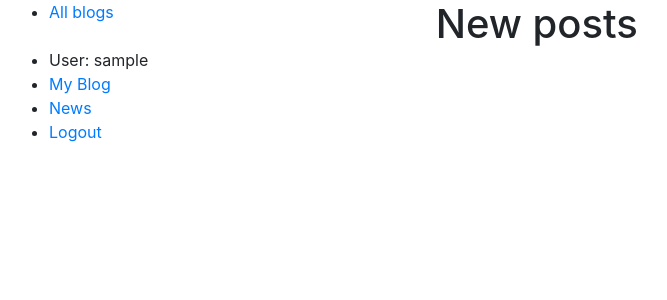
After one commit to Bergion/Blog, a Django app: page /news/ in a window 1280 px wide. The commit adds this page. Shown: the top 300 px of the page, without its empty margins (6-673 px from the left). Run offline with Django 3.2, Linux system fonts and the light colour scheme; the visitor is signed in with stand-in values (Sample User, id 1); data comes from the database, SQL or seed files in the repository; data that the repository does not hold is empty; some libraries are stand-ins or nearby versions.

Commit message:
Login system + Mark as read feature

```diff
--- a/Blog/admin.py
+++ b/Blog/admin.py
@@ -1,8 +1,9 @@
 from django.contrib import admin
-from .models import Blog, Post, Subscription
+from .models import Blog, Post, Subscription, MarkedAsRead
 # Register your models here.
 
 
 admin.site.register(Blog)
 admin.site.register(Post)
 admin.site.register(Subscription)
+admin.site.register(MarkedAsRead)
--- a/Blog/models.py
+++ b/Blog/models.py
@@ -42,8 +42,22 @@ class Subscription(models.Model):
     class Meta:
         unique_together = ('user', 'blog')
 
+
+class MarkedAsRead(models.Model):
+
+    user = models.ForeignKey(User, on_delete=models.CASCADE, related_name='marked')
+    post = models.ForeignKey(Post, on_delete=models.CASCADE, related_name='marked')
+
+    class Meta:
+        unique_together = ('user', 'post')
+
 @receiver(post_save, sender=User)
 def save_blog(sender, instance, created, **kwargs):
     if created:
         name = "{}'s Blog".format(instance.get_username())
         Blog.objects.create(user=instance, name=name)
+
+@receiver(pre_delete, sender=Subscription)
+def delete_marks(sender, instance, **kwargs):
+    blogs_posts = Post.objects.filter(blog=instance.blog)
+    MarkedAsRead.objects.filter(user=instance.user, post__in=blogs_posts).delete()
--- a/Blog/templates/Blog/generic.html
+++ b/Blog/templates/Blog/generic.html
@@ -26,10 +26,10 @@
                     {% if user.is_authenticated %}
                         <li>User: {{ user.get_username }}</li>
                         <li><a href="{{ user.blog.get_absolute_url }}">My Blog</a></li>
-                        <li><a href="#">News</a></li>
-                        <li><a href="#">Logout</a></li>
+                        <li><a href="{% url 'news' %}">News</a></li>
+                        <li><a href="{% url 'logout' %}">Logout</a></li>
                     {% else %}
-                        <li><a href="#">Login</a></li>
+                        <li><a href="{% url 'sign-in' %}?next={{ request.path }}">Login</a></li>
                     {% endif %}
                 </ul>
 
--- /dev/null
+++ b/Blog/templates/Blog/post_List.html
@@ -0,0 +1,27 @@
+{% extends 'Blog/generic.html' %}
+
+
+{% block title %}
+    <title>News</title>
+{% endblock title %}
+
+
+{% block content %}
+    <h1>New posts</h1>
+    <br>
+    {% for post in post_list %}
+    <div class="post-box" style="margin-top:100px">
+        <a href="{{ post.get_absolute_url }}"><h3>{{ post.title }}</h3></a>
+        <p>{{ post.content }}</p>
+        <a href="{% url 'blog-detail' post.blog.id %}">{{ post.blog }}</a>
+        <p>Created: {{ post.pub_date|timesince }} ago</p>
+        <form action="{% url 'news' %}" method="post">
+            {% csrf_token %}
+            <input type="hidden" name="id" value="{{ post.id }}">
+            <input type="submit" value="Mark as read">
+        </form>
+    </div>
+    {% endfor %}
+
+
+{% endblock content %}
--- a/Blog/views.py
+++ b/Blog/views.py
@@ -1,6 +1,6 @@
 from django.shortcuts import render, redirect
 from django.views import generic
-from .models import Blog, Post, Subscription
+from .models import Blog, Post, Subscription, MarkedAsRead
 from django.contrib.auth.mixins import LoginRequiredMixin
 from django.urls import reverse_lazy, reverse
 from django.db.models import Q
@@ -57,3 +57,18 @@ class PostCreateView(LoginRequiredMixin, generic.CreateView):
     def form_valid(self, form):
         form.instance.blog = self.request.user.blog
         return super().form_valid(form)
+
+
+class PostListView(LoginRequiredMixin, generic.ListView):
+    login_url = reverse_lazy('sign-in')
+    model = Post
+
+    def post(self, request, *args, **kwargs):
+        post = Post.objects.get(id=request.POST['id'])
+        MarkedAsRead.objects.create(user=request.user, post=post)
+        return redirect(reverse('news'))
+
+    def get_queryset(self):
+        subscribed_blogs = Blog.objects.filter(subscription__user=self.request.user)
+        posts = Post.objects.filter(blog__in=subscribed_blogs).exclude(marked__user=self.request.user)
+        return posts
--- a/django_blog/urls.py
+++ b/django_blog/urls.py
@@ -10,5 +10,7 @@ urlpatterns = [
     path('blog/<int:pk>/', views.BlogDetailView.as_view(), name='blog-detail'),
     path('post/<int:pk>/',views.PostDetailView.as_view(), name='post-detail'),
     path('post/create/', views.PostCreateView.as_view(), name='post-create'),
-
+    path('news/', views.PostListView.as_view(), name='news'),
+    path('logout/', auth_views.LogoutView.as_view(next_page='/'), name='logout'),
+    path('sign-in', auth_views.LoginView.as_view(template_name='Blog/login.html'), name='sign-in'),
 ]
```
Also changed, not shown: Blog/templates/Blog/login.html (added, +18 -0 lines), Blog/migrations/0002_markedasread.py (added).
